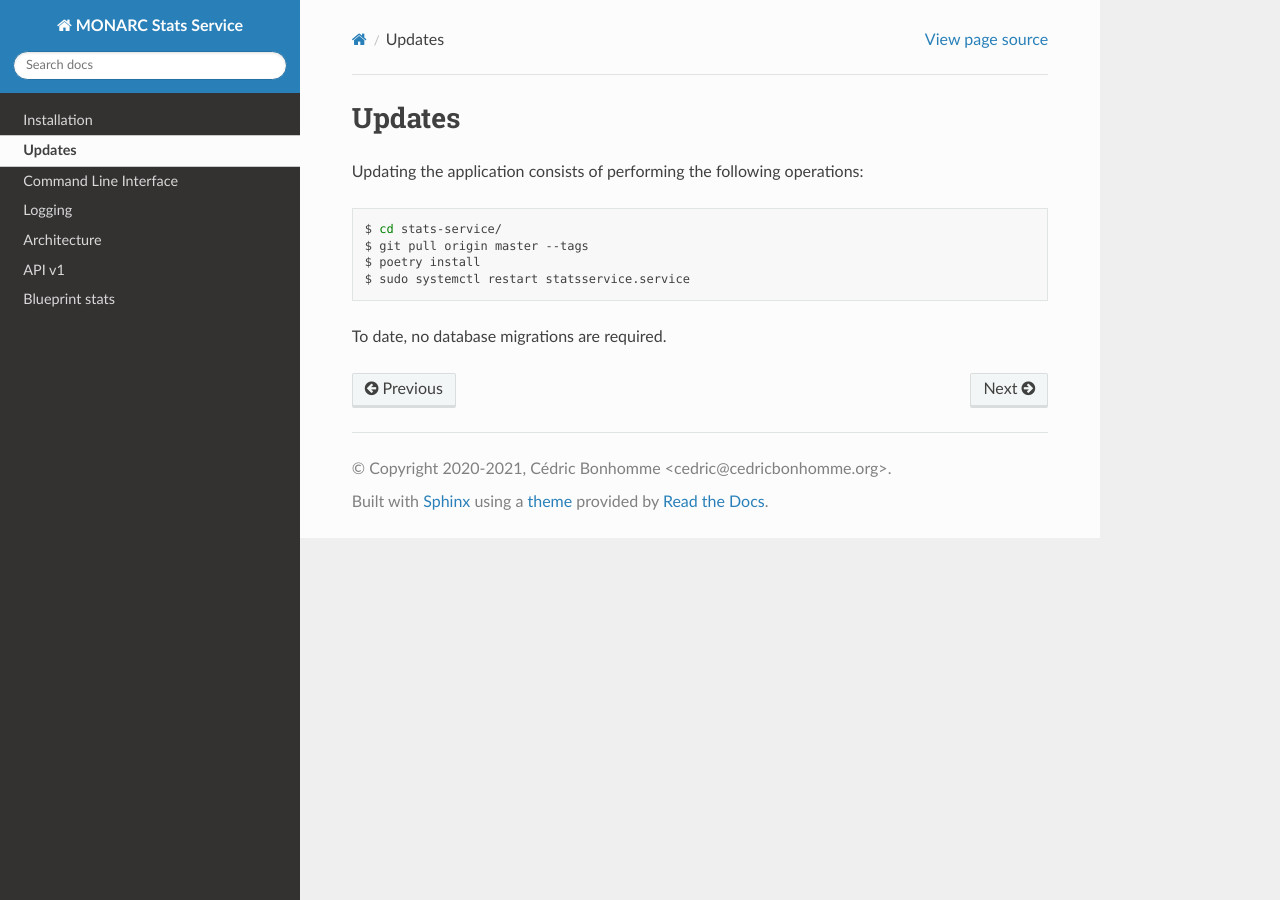
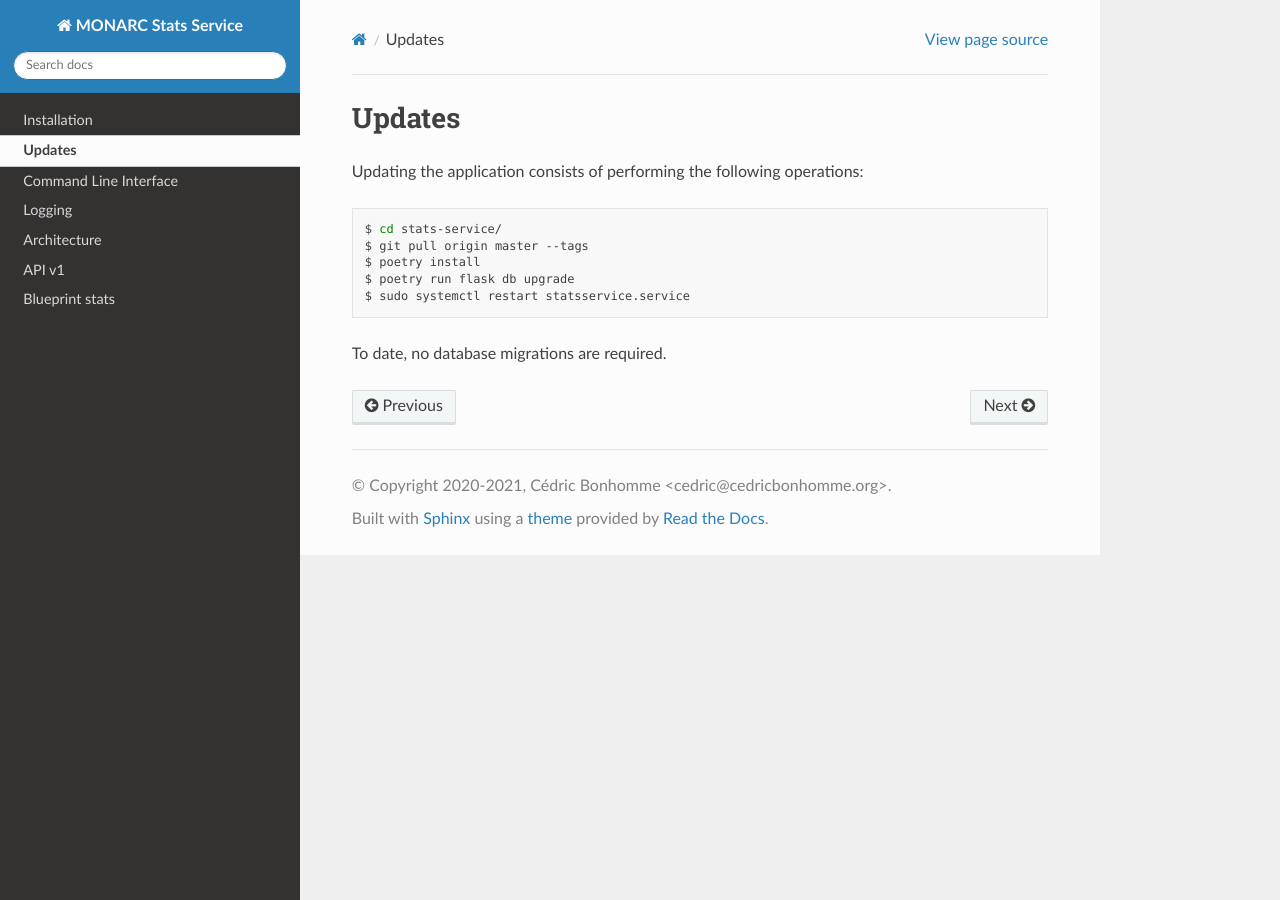
Before and after one commit to monarc-project/stats-service, a Sphinx documentation site: the page built from docs/updates.rst, in a window 1280 px wide. Built offline with Sphinx 7.4.7 and the Read the Docs theme 2.0.0, drawn with Linux system fonts in a browser that asks for light colours.

Commit message:
chg: [documentation] add command to upgrade the database in the documentation.

```diff
--- a/docs/updates.rst
+++ b/docs/updates.rst
@@ -8,6 +8,7 @@ Updating the application consists of performing the following operations:
     $ cd stats-service/
     $ git pull origin master --tags
     $ poetry install
+    $ poetry run flask db upgrade
     $ sudo systemctl restart statsservice.service
 
 To date, no database migrations are required.
```
